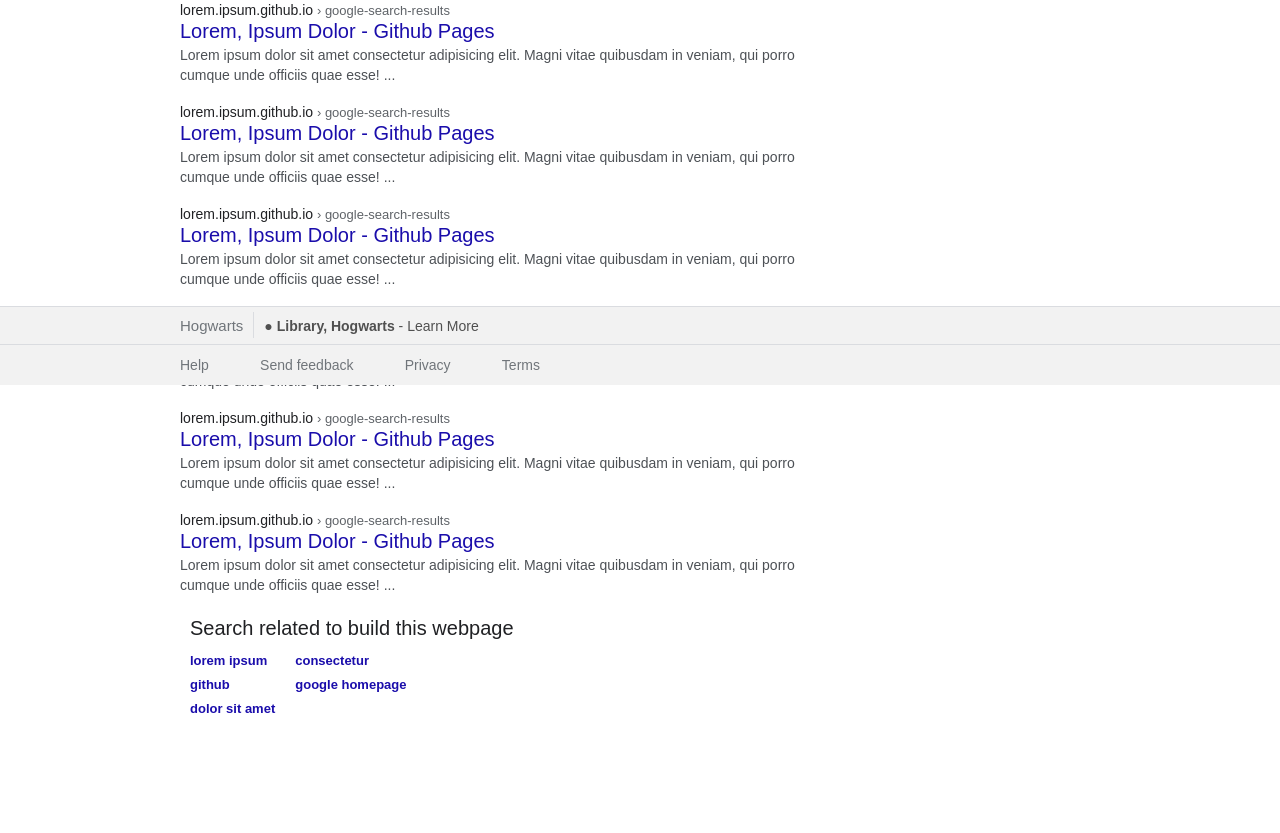
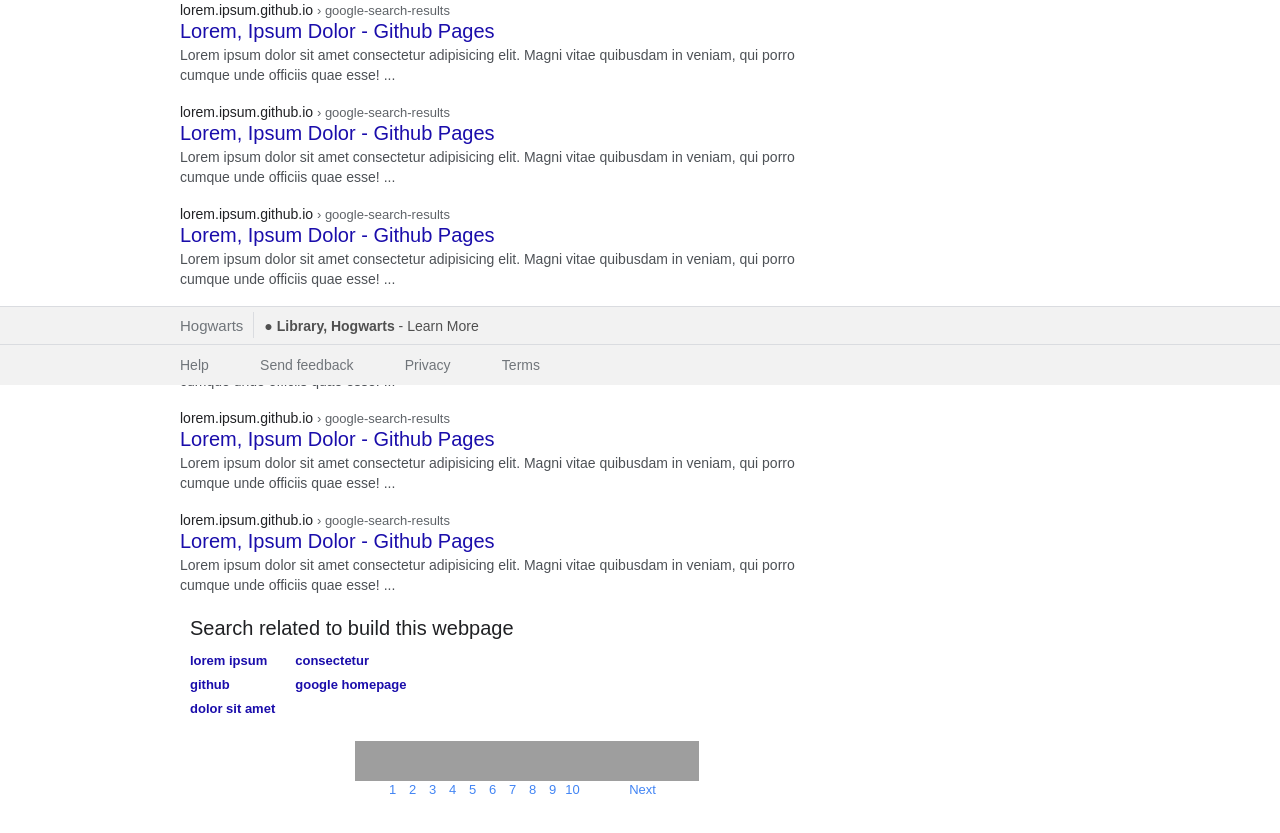
Before and after one commit to jofortunato/google-homepage, a plain HTML site: page search-results.html in a window 1280 px wide. Shown: the part 415-1248 px from the top of the page. Drawn offline with nearby package versions, Linux system fonts and the light colour scheme; grey boxes are pictures that could not be loaded.

Commit message:
Added Google Change Page Block

```diff
--- a/search-results.html
+++ b/search-results.html
@@ -143,6 +143,35 @@
                 </div>
         </div>
 
+        <div class="page-nav-nums">
+            <span style="background:url(https://www.google.com/images/nav_logo299.webp) no-repeat;background-position:-24px 0;width:28px"></span>
+            <span style="background:url(https://www.google.com/images/nav_logo299.webp) no-repeat;background-position:-53px 0;width:20px"></span>
+            <span style="background:url(https://www.google.com/images/nav_logo299.webp) no-repeat;background-position:-74px 0;width:20px"></span>
+            <span style="background:url(https://www.google.com/images/nav_logo299.webp) no-repeat;background-position:-74px 0;width:20px"></span>
+            <span style="background:url(https://www.google.com/images/nav_logo299.webp) no-repeat;background-position:-74px 0;width:20px"></span>
+            <span style="background:url(https://www.google.com/images/nav_logo299.webp) no-repeat;background-position:-74px 0;width:20px"></span>
+            <span style="background:url(https://www.google.com/images/nav_logo299.webp) no-repeat;background-position:-74px 0;width:20px"></span>
+            <span style="background:url(https://www.google.com/images/nav_logo299.webp) no-repeat;background-position:-74px 0;width:20px"></span>
+            <span style="background:url(https://www.google.com/images/nav_logo299.webp) no-repeat;background-position:-74px 0;width:20px"></span>
+            <span style="background:url(https://www.google.com/images/nav_logo299.webp) no-repeat;background-position:-74px 0;width:20px"></span>
+            <span style="background:url(https://www.google.com/images/nav_logo299.webp) no-repeat;background-position:-74px 0;width:20px"></span>
+            <span style="background:url(https://www.google.com/images/nav_logo299.webp) no-repeat;background-position:-96px 0;width:45px"></span>
+            <span style="background:url(https://www.google.com/images/nav_logo299.webp) no-repeat;background-position:-150px 0;width:71px"></span>
+            <span></span>
+            <a class="nav-num">1</a>
+            <a class="nav-num">2</a>
+            <a class="nav-num">3</a>
+            <a class="nav-num">4</a>
+            <a class="nav-num">5</a>
+            <a class="nav-num">6</a>
+            <a class="nav-num">7</a>
+            <a class="nav-num">8</a>
+            <a class="nav-num">9</a>
+            <a class="nav-num">10</a>
+            <span></span>
+            <a class="nav-num">Next</a>
+    </div>
+
     </main>
 
 
--- a/styles/styles.css
+++ b/styles/styles.css
@@ -411,6 +411,24 @@ i {
   color: rgb(32, 33, 36);
 }
 
+.page-nav-nums {
+  margin: 20px auto 10px auto;
+  max-width: 303px;
+  display: grid;
+  grid-template-columns: 28px repeat(10, 20px) 45px 30px;
+  grid-template-rows: 40px 16px;
+}
+
+.nav-num {
+  color: rgb(66, 133, 244);
+  margin: auto;
+}
+
+.nav-num:hover {
+  text-decoration: underline;
+  cursor: pointer;
+}
+
 /* Footer */
 
 .results-footer {
```
